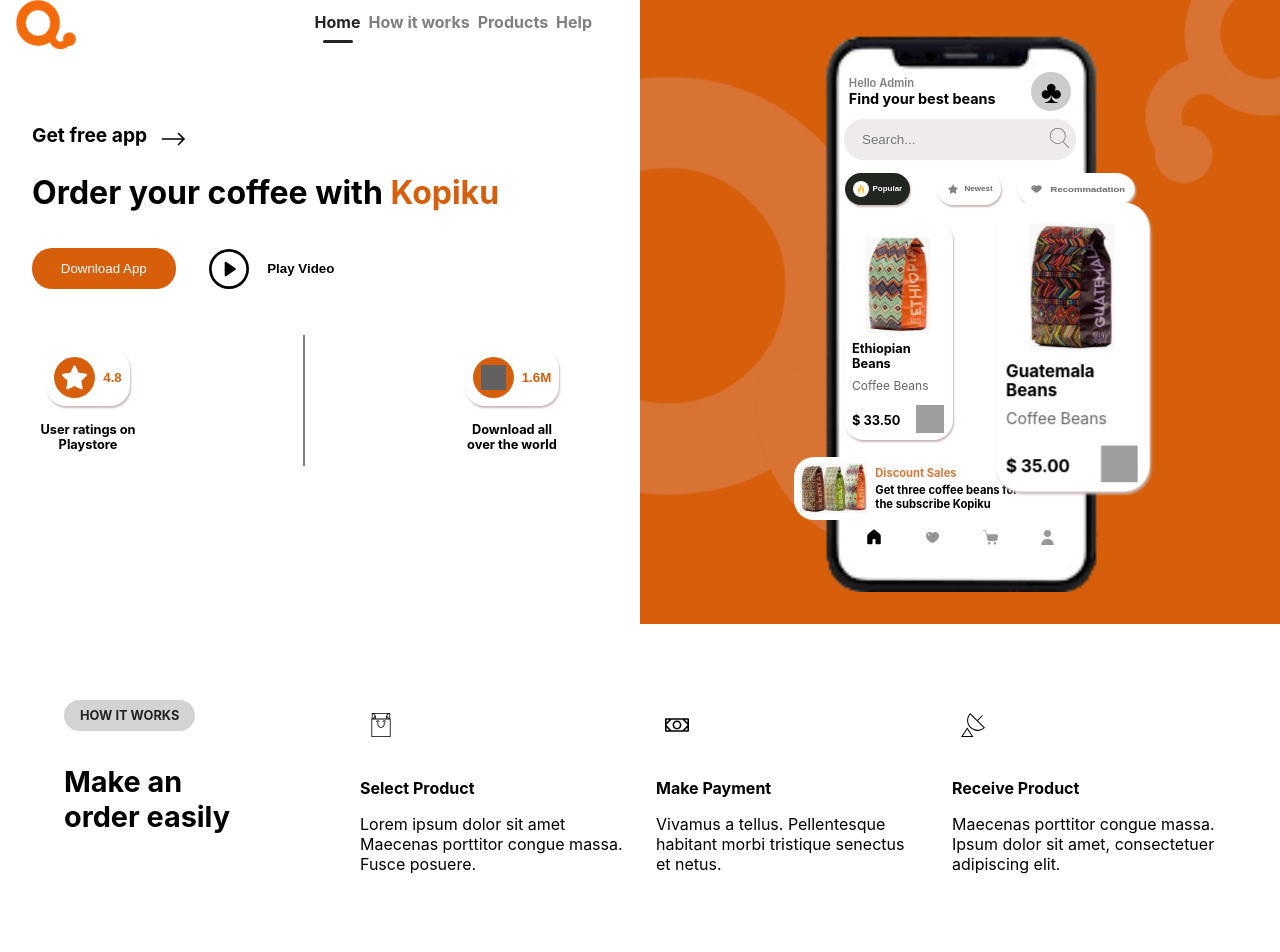
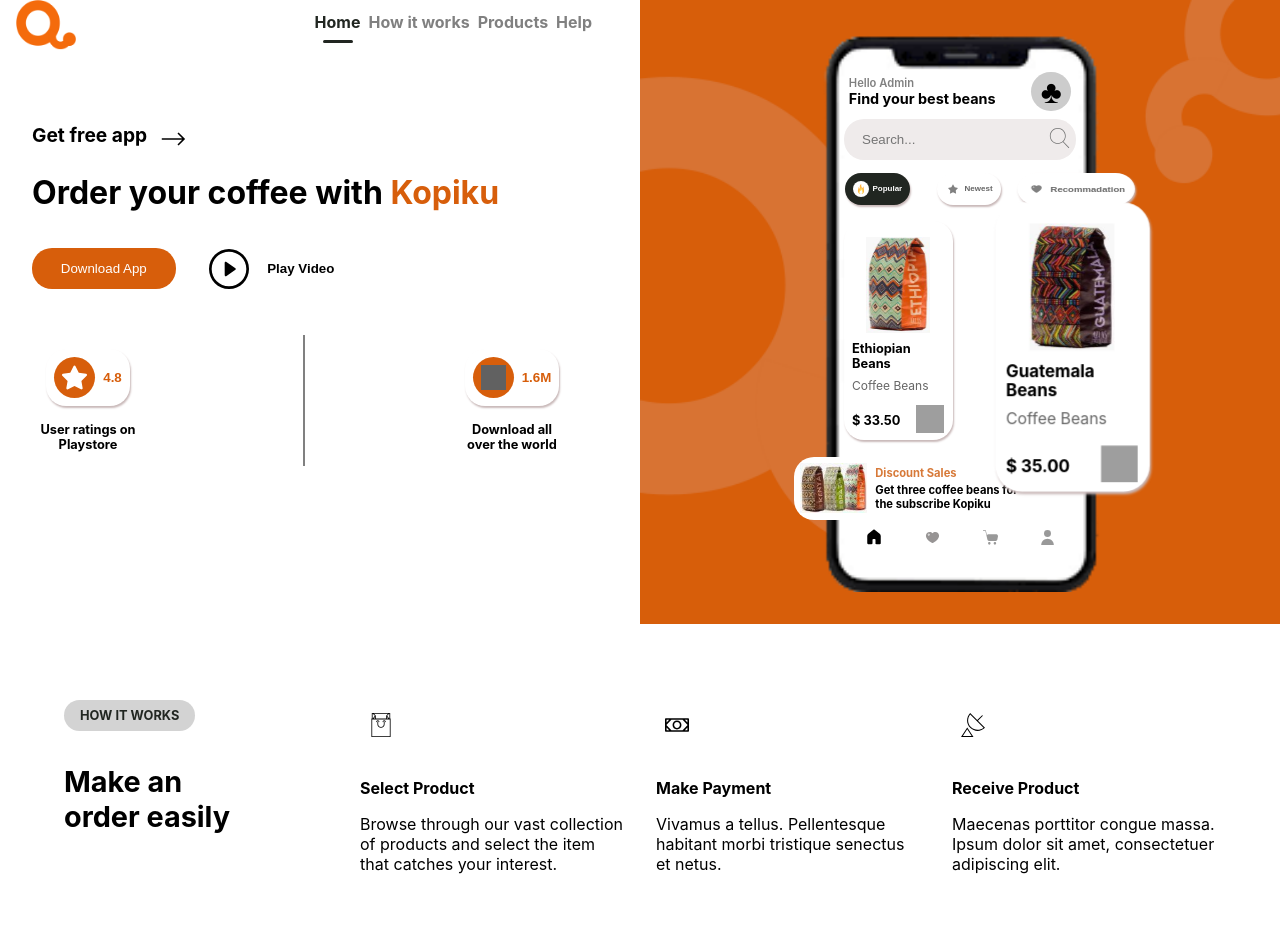
Before and after one commit to Xyzeebit/kopiku, a React (Create React App) app: page / in a window 1280 px wide. Shown: the top 952 px of the page. Built offline with nearby package versions, Linux system fonts and the light colour scheme; grey boxes are pictures that could not be loaded.

Commit message:
Update store.js
Change select products text to meaningful text

```diff
--- a/src/components/store.js
+++ b/src/components/store.js
@@ -25,7 +25,7 @@
       _id: "i83787dhla",
       icon: icon_bag,
       title: "Select Product",
-      description: `Lorem ipsum dolor sit amet Maecenas porttitor congue massa. Fusce posuere.`,
+      description: `Browse through our vast collection of products and select the item that catches your interest.`,
     },
     {
       _id: "i83f787dhla",
```
